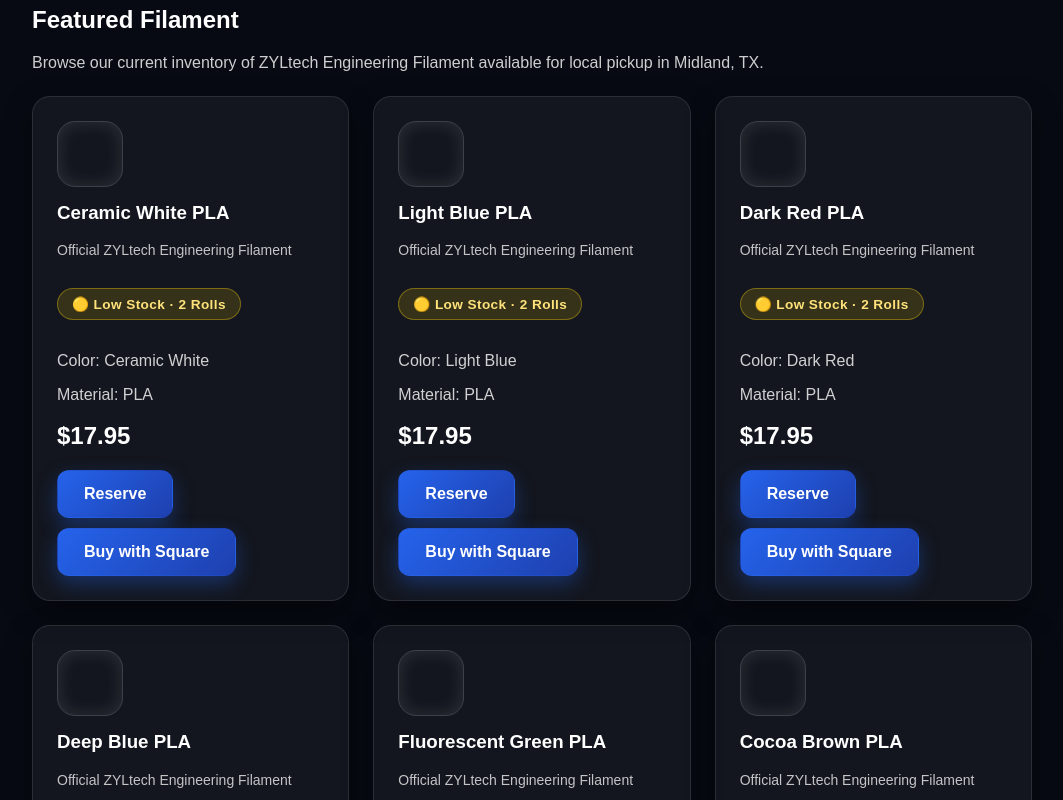
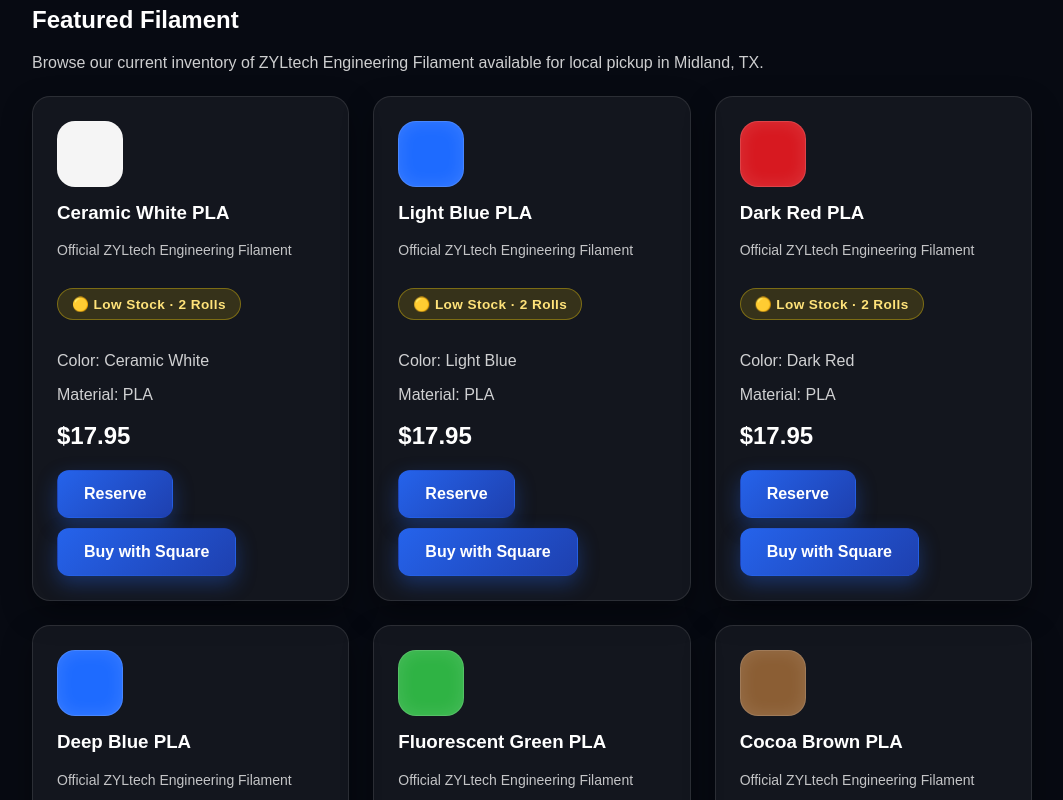
Before and after one commit to jnc3designs/jnc3designs-website, a Next.js app in the folder jnc3designs-premium/: page /supply in a window 1280 px wide. Shown: the part 1160-1960 px from the top of the page, without its empty margins (108-1171 px from the left). Built offline with nearby package versions, Linux system fonts and the light colour scheme.

Commit message:
Update ProductCard.jsx

```diff
--- a/jnc3designs-premium/components/ProductCard.jsx
+++ b/jnc3designs-premium/components/ProductCard.jsx
@@ -1,6 +1,27 @@
 import JNCButton from "./JNCButton";
 import JNCCard from "./JNCCard";
 import InventoryBadge from "./InventoryBadge";
+
+function getProductSwatch(color) {
+  const name = color.toLowerCase();
+
+  if (name.includes("white")) return "#f5f5f5";
+  if (name.includes("black")) return "#111111";
+  if (name.includes("blue")) return "#1e6bff";
+  if (name.includes("red")) return "#d71920";
+  if (name.includes("green")) return "#2fb344";
+  if (name.includes("orange")) return "#f97316";
+  if (name.includes("purple")) return "#7c3aed";
+  if (name.includes("magenta")) return "#d946ef";
+  if (name.includes("brown") || name.includes("khaki")) return "#8b5e34";
+  if (name.includes("gray") || name.includes("grey")) return "#808080";
+  if (name.includes("maroon")) return "#800000";
+  if (name.includes("transparent")) return "rgba(255,255,255,0.25)";
+  if (name.includes("rainbow")) return "linear-gradient(135deg, red, orange, yellow, green, blue, purple)";
+  if (name.includes("dual")) return "linear-gradient(135deg, #111, #d71920)";
+
+  return "#4f7cff";
+}
 
 export default function ProductCard({ product }) {
   const reserveHref = `/supply/reserve?product=${encodeURIComponent(
@@ -19,7 +40,7 @@
       >
         <div
           className="product-swatch"
-          style={{ background: product.swatch || product.color }}
+          style={{ background: product.swatch || getProductSwatch(product.color) }}
         />
 
         <h3>{product.name}</h3>
@@ -30,25 +51,15 @@
 
         <InventoryBadge stock={product.stock} />
 
-        <p style={{ opacity: 0.8 }}>
-          Color: {product.color}
-        </p>
-
-        <p style={{ opacity: 0.8 }}>
-          Material: {product.material}
-        </p>
+        <p style={{ opacity: 0.8 }}>Color: {product.color}</p>
+        <p style={{ opacity: 0.8 }}>Material: {product.material}</p>
 
         <h2>${product.price.toFixed(2)}</h2>
       </a>
 
       <div className="product-bottom">
-        <JNCButton href={reserveHref}>
-          Reserve
-        </JNCButton>
-
-        <JNCButton href={product.square || reserveHref}>
-          Buy with Square
-        </JNCButton>
+        <JNCButton href={reserveHref}>Reserve</JNCButton>
+        <JNCButton href={product.square || reserveHref}>Buy with Square</JNCButton>
       </div>
     </JNCCard>
   );
```
